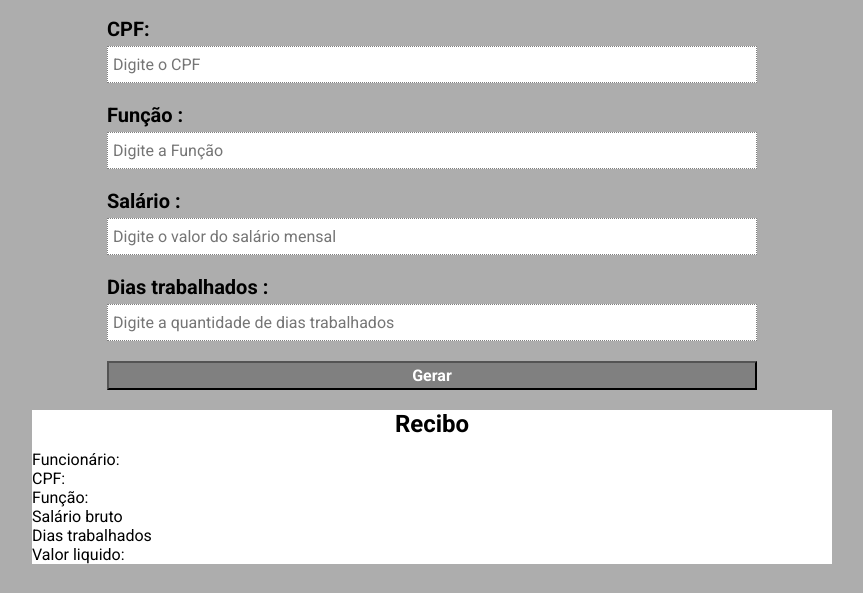
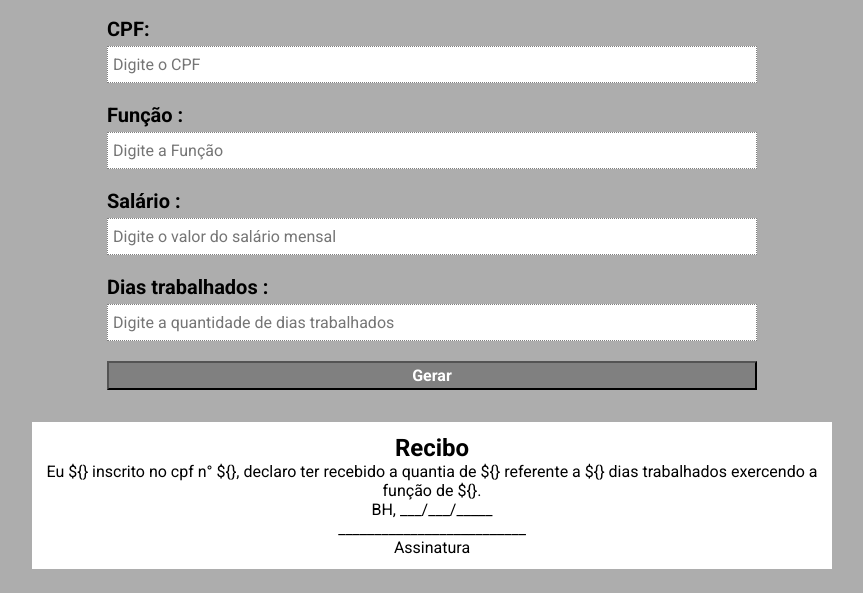
Before and after one commit to Thalisson-both/Padaria-Alvorecer, a plain HTML site: page folha-pagamento.html in a window 1280 px wide. Shown: the part 207-800 px from the top of the page, without its empty margins (208-1071 px from the left). Drawn offline with Linux system fonts and the light colour scheme.

Commit message:
iinicio incrementação recibo

```diff
--- a/assets/css/folha-pagamento.css
+++ b/assets/css/folha-pagamento.css
@@ -46,7 +46,8 @@ button {
     background-color: #fff;
 }
 .folhaImprimir{
-    text-align: start;
+    text-align: center;
     margin-top: 12px;
     justify-content: space-between;
+    padding: 12px;
 }
--- a/assets/js/folha-pagamento.js
+++ b/assets/js/folha-pagamento.js
@@ -7,5 +7,8 @@ const diasTrabalhados = document.getElementById('diasTrabalhados');
 
 form.addEventListener('submit', function(e){
     e.preventDefault();
+    const valorDia = salario/30
+    const recibo = document.getElementById('recibo')
+    recibo.innerHTML = ('<p> Teste </p>')
     /*alert(`O funcionário ${nome.value} inscrito no cpf: ${cpf.value} exercendo a função de ${funcao.value} com o salário mensal de ${salario.value} trabalhou um total de ${diasTrabalhados.value} dias.`) alert para testar se está puxando os valores certos*/
 })
--- a/folha-pagamento.html
+++ b/folha-pagamento.html
@@ -29,14 +29,12 @@
             </form>
         </section>
         <section id="folha"> <!--Adicionado esses valores para fins de edição, texto será incorporado atraves de JavaScript-->
-            <h2>Recibo</h2>
-            <div class="folhaImprimir">
-                <p>Funcionário:</p>
-                <p>CPF:</p>
-                <p>Função:</p>
-                <p>Salário bruto</p>
-                <p>Dias trabalhados</p>
-                <p>Valor liquido:</p>
+            <div class="folhaImprimir" id="recibo">
+                <h2>Recibo</h2>
+                <p>Eu ${} inscrito no cpf n° ${}, declaro ter recebido a quantia de ${} referente a ${} dias trabalhados exercendo a função de ${}.</p>
+                <p>BH, ___/___/_____<br>
+                __________________________<br>
+                Assinatura</p>
             </div>
         </section>
         <script src="./assets/js/folha-pagamento.js"></script>
```
